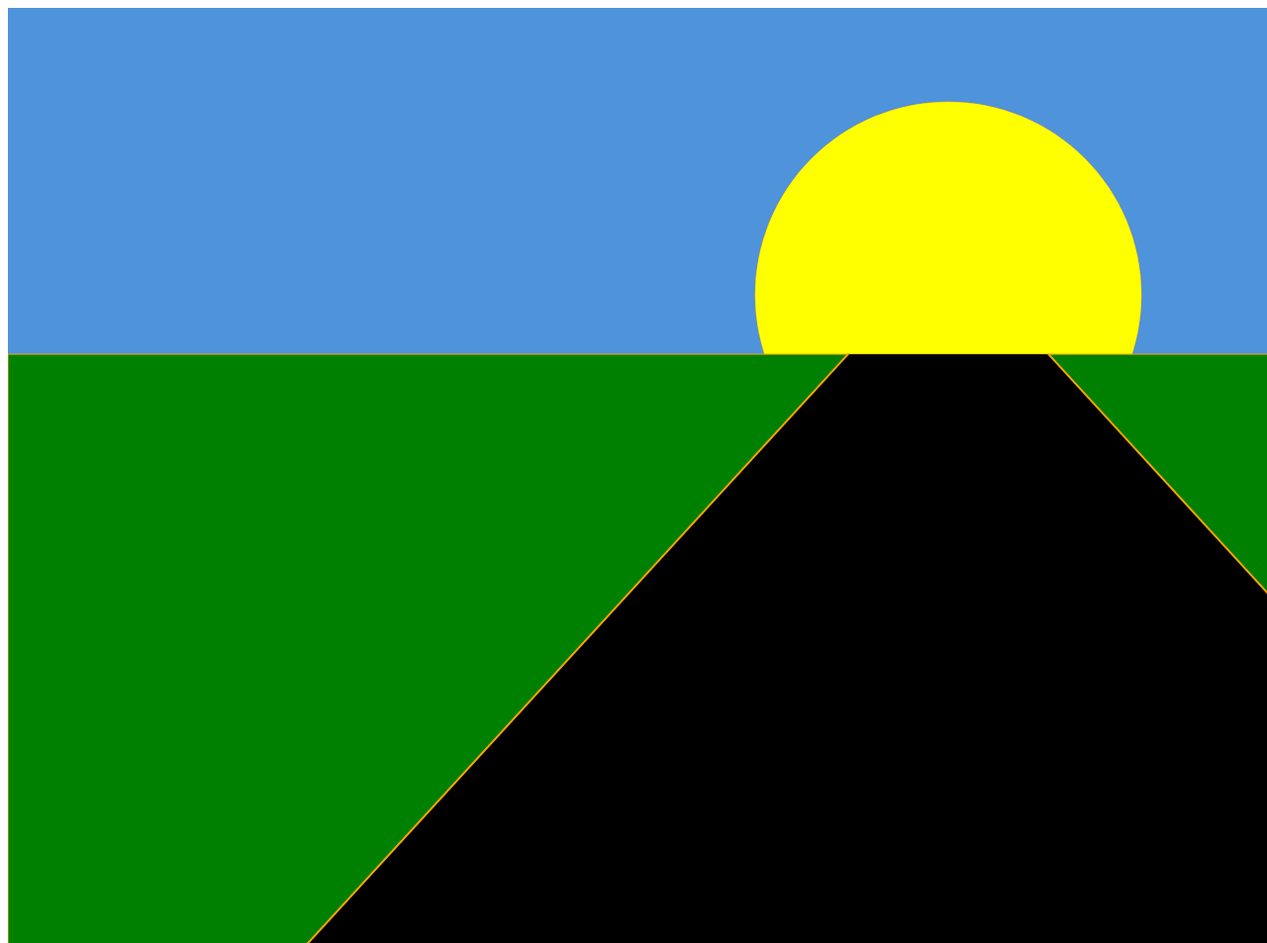
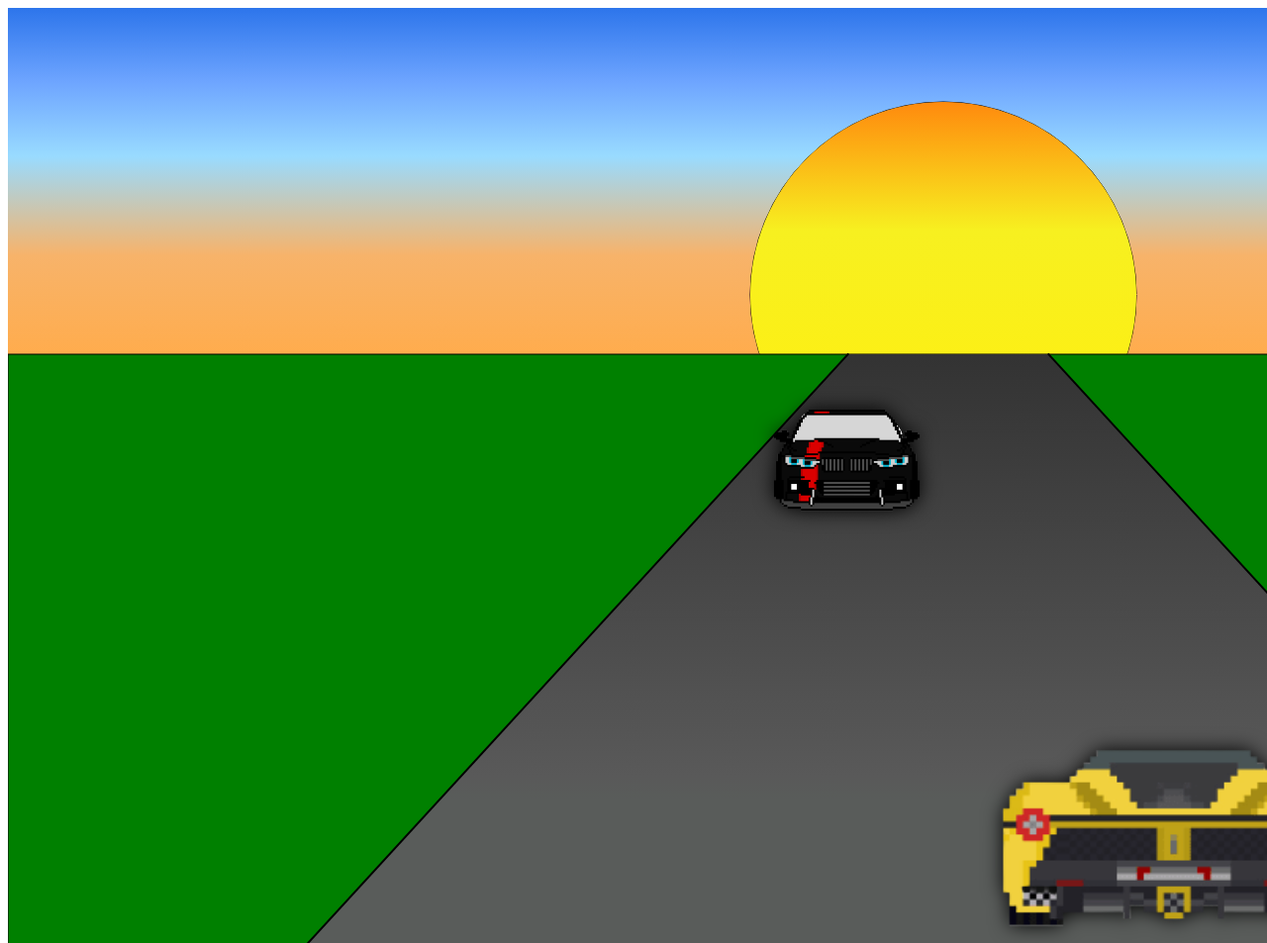
Before and after one commit to Ruales7/CAR-PROJECT, a plain HTML site: page CAR-PROJECT/index.html in a window 1280 px wide. Shown: the top 953 px of the page at 99% size. Drawn offline with Linux system fonts and the light colour scheme.

Commit message:
Add files via upload

```diff
--- a/CAR-PROJECT/index.html
+++ b/CAR-PROJECT/index.html
@@ -16,27 +16,45 @@
 
     var canvas= document.getElementById('rrcar');
 	var ctx= canvas.getContext('2d');
+    var grdLinear1=ctx.createLinearGradient (0,0,0, 450);
+        grdLinear1.addColorStop(0, '#fa8c16');
+        grdLinear1.addColorStop(0.2, '#ff860d');
+        grdLinear1.addColorStop(0.5, '#f7f020');
+        grdLinear1.addColorStop(1, '#ffef0f');
+
+    var grdLinear2=ctx.createLinearGradient (0,0,0, 800);
+        grdLinear2.addColorStop(0, 'black');
+        grdLinear2.addColorStop(0.4, '#303030');
+        grdLinear2.addColorStop(0.97, '#595959');
+        grdLinear2.addColorStop(1, '#595c5a');
 
 
+    var grdLinear=ctx.createLinearGradient (0,0,0,500);
+    var img = new Image();
+    var img1 = new Image();
+    var img2 = new Image();
 
-    ctx.fillStyle='#4f93db';
+    grdLinear.addColorStop(0, '#2d75eb');
+    grdLinear.addColorStop(0.15, '#6ea5ff');
+    grdLinear.addColorStop(0.3, '#99dbff');
+    grdLinear.addColorStop(0.5, '#f7b36a');
+    grdLinear.addColorStop(0.7, '#ffac4d');
+    grdLinear.addColorStop(1, '#fc9117');
+
+    ctx.fillStyle= grdLinear;
 	ctx.beginPath();
 	ctx.fillRect(0,0,1900,350);
 	ctx.stroke();
 	ctx.fill();
 
-    //ctx.fillStyle='black';
-	//ctx.beginPath();
-	//ctx.fillRect(800,350,300,650);
-	//ctx.stroke();
-	//ctx.fill();
-
-    ctx.strokeStyle = 'orange';
-    ctx.fillStyle= 'yellow';
+    ctx.fillStyle= grdLinear1;
     ctx.beginPath();
-	ctx.arc(950,290,195,0,2*3.14);
+	ctx.arc(945,290,195,0,2*3.14);
 	ctx.stroke();
 	ctx.fill();
+
+
+
 
     ctx.fillStyle='green';
 	ctx.beginPath();
@@ -44,20 +62,36 @@
 	ctx.strokeRect(0,350,1900,945);
 
 
-    ctx.fillStyle='black';
+    ctx.fillStyle= grdLinear2;
     ctx.lineWidth = 4;
     ctx.beginPath();
     ctx.moveTo(850,350);
     ctx.lineTo(300,950);
-
     ctx.lineTo(1600,950);
-
     ctx.lineTo(1050,350);
-
     ctx.lineTo(1050,350);
     ctx.stroke();
     ctx.fill();
 
+    img.onload = function(){
+        ctx.shadowBlur=20;
+        ctx.shadowColor = 'black';
+        ctx.drawImage(img, 1520, 90, 150, 90);
+    }
+    img.src="img/heli.png";
+
+    img1.onload = function(){
+        ctx.drawImage(img1, 980, 710 , 400, 235);
+    }
+    img1.src="img/carin.png";
+
+    img2.onload = function(){
+        ctx.drawImage(img2, 770, 400 , 155, 110);
+    }
+    img2.src="img/carro1.png";
+
+
+
 
     </script>
 </html>
```
Also changed, not shown: CAR-PROJECT/img/carin.png (added), CAR-PROJECT/img/carro1.png (added), CAR-PROJECT/img/heli.png (added).
